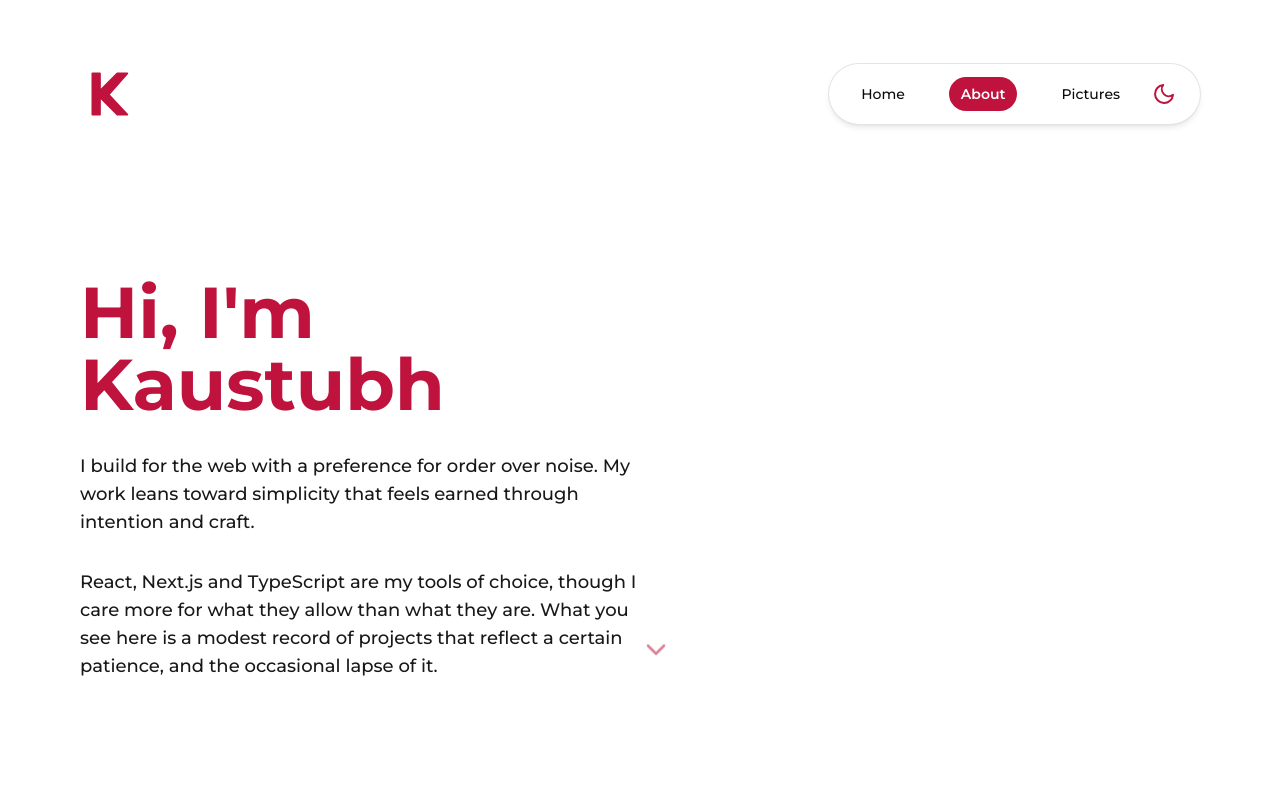
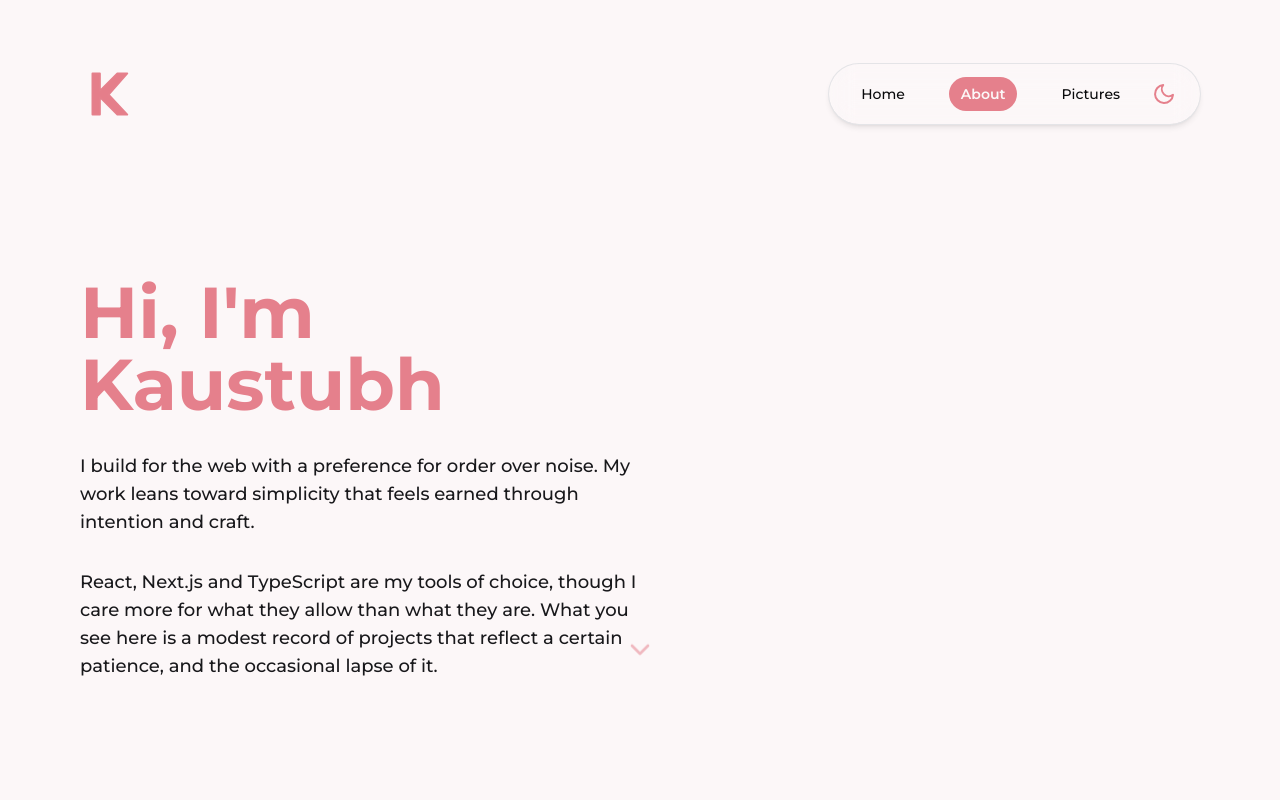
Before and after one commit to drunkpegasus/HireMeMaybe, a Next.js app: page /about in a window 1280 px wide. Shown: the top 800 px of the page. Built offline with nearby package versions, Linux system fonts and the light colour scheme.

Commit message:
updated colours

```diff
--- a/src/animation/animated-logo.tsx
+++ b/src/animation/animated-logo.tsx
@@ -21,7 +21,7 @@ export default function AnimatedLogo() {
       pathLength: 1,
 
       // fill: "#1f8d93",
-      fill: "#bf123d",
+      fill: "#E57E8A",
     },
   };
 
--- a/src/components/about-hero.tsx
+++ b/src/components/about-hero.tsx
@@ -1,7 +1,16 @@
 import { AnimatePresence, motion } from "framer-motion";
 import FadeUp from "@/animation/fade-up";
 import { ChevronDown } from "lucide-react";
+
 export default function AboutHero() {
+  // 1. This function handles the scroll
+  const handleScrollDown = () => {
+    const nextSection = document.getElementById("experience-section");
+    if (nextSection) {
+      nextSection.scrollIntoView({ behavior: "smooth" });
+    }
+  };
+
   return (
     <div className="relative mx-auto mt-0 flex max-w-7xl flex-col items-center gap-6 px-6 pt-20 text-center sm:px-14 md:mt-20 md:px-20 lg:mt-0 lg:flex-row lg:text-left">
       {/* <div className="w-full sm:w-1/2 md:w-2/3 lg:inline-block lg:h-full lg:w-1/2">
@@ -44,8 +53,15 @@ export default function AboutHero() {
           </FadeUp>
         </AnimatePresence>
       </div>
+
+      {/* 2. This is the new clickable button */}
+      <button
+        onClick={handleScrollDown}
+        aria-label="Scroll down to experience section"
+        className="absolute bottom-4 left-1/2 z-10 hidden -translate-x-1/2 cursor-pointer lg:block"
+      >
         <motion.div
-        className="absolute bottom-4 left-1/2 hidden -translate-x-1/2 text-accent opacity-50 lg:block"
+          className="text-accent opacity-50"
           animate={{
             y: [0, 10, 0], // Bounces down and back up
             opacity: [0.6, 0.1, 0.6], // Pulses opacity
@@ -58,6 +74,7 @@ export default function AboutHero() {
         >
           <ChevronDown className="h-8 w-8" />
         </motion.div>
+      </button>
     </div>
   );
 }
--- a/src/pages/about.tsx
+++ b/src/pages/about.tsx
@@ -38,7 +38,9 @@ export default function About() {
         ]}
       />
       <AboutHero />
-      <ExperienceShowcaseList title="Experience" details={EXPERIENCE} />
+      <div id="experience-section">
+        <ExperienceShowcaseList title="Experience" details={EXPERIENCE} />
+      </div>
       {/* <ExperienceShowcaseList title="Education" details={EDUCATION} /> */}
     </>
   );
--- a/src/styles/globals.css
+++ b/src/styles/globals.css
@@ -4,23 +4,23 @@
 
 @layer base {
   :root {
-    --background: 0 0% 100%;
+    --background: 353 50% 98%;
     --foreground: 240 10% 3.9%;
     --border: 240 5.9% 90%;
     --destructive: 0 84.2% 60.2%;
     --destructive-foreground: 0 0% 98%;
-    --accent: 345 83% 41%;
+    --accent: 353 66% 70%;
     --accent-foreground: 240 5.9% 10%;
     --muted: 240 4.8% 95.9%;
     --muted-foreground: 240 3.8% 46.1%;
   }
   .dark {
-    --background: 240 10% 3.9%;
+    --background: 231 14% 10%;
     --foreground: 0 0% 98%;
     --border: 240 3.7% 15.9%;
     --destructive: 0 62.8% 30.6%;
     --destructive-foreground: 0 0% 98%;
-    --accent: 345 83% 41%;
+    --accent: 353 66% 70%;
     --accent-foreground: 0 0% 98%;
     --muted: 240 3.7% 15.9%;
     --muted-foreground: 240 5% 64.9%;
```
Lines whose indentation alone changed are shown as unchanged.
